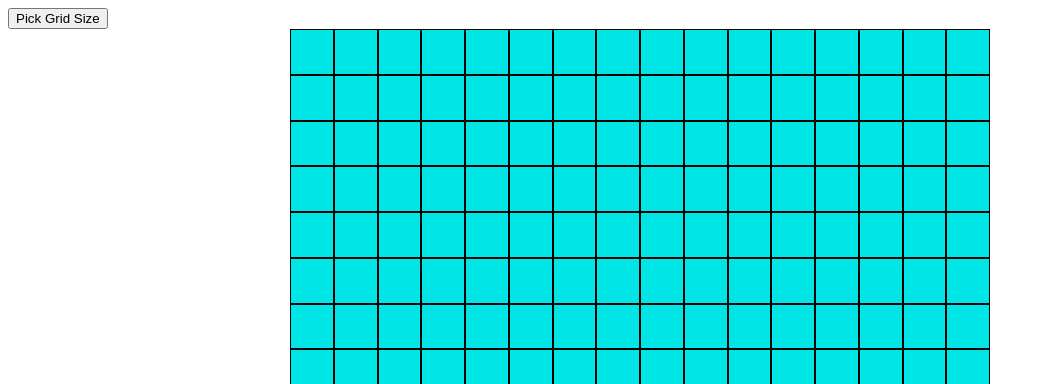
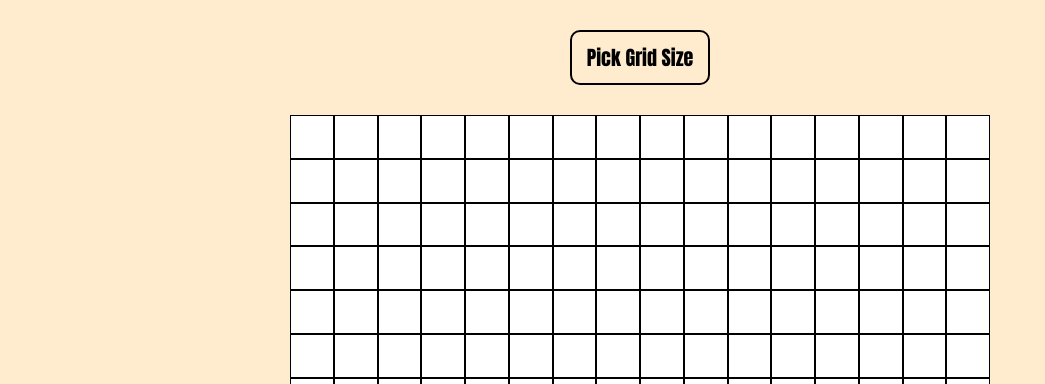
Before and after one commit to p4triko/odin-etch, a plain HTML site: page index.html in a window 1280 px wide. Shown: the top 384 px of the page, without its empty margins (0-1045 px from the left). Drawn offline with Linux system fonts and the light colour scheme.

Commit message:
Style grid change button

```diff
--- a/style.css
+++ b/style.css
@@ -1,6 +1,29 @@
+body{
+  background-color: blanchedalmond;
+  font-family: "Anton", Arial;
+}
+
 #container{
   height: 700px;
   width: 700px;
+}
+
+.input-container{
+  display: flex;
+  align-items: center;
+  justify-content: center;
+  margin-top: 30px;
+  margin-bottom: 30px;
+}
+
+.size-button{
+  background-color: blanchedalmond;
+  border: solid 2px black;
+  padding: 10px 15px;
+  border-radius: 10px;
+  cursor: pointer;
+  font-family: "Anton";
+  font-size: 20px;
 }
 
 .content{
@@ -15,5 +38,6 @@
 
 .div-columns{
   border: 1px solid black;
-  background-color: rgb(0, 230, 230);
+  background-color: white;
+  box-sizing: border-box;
 }
```
